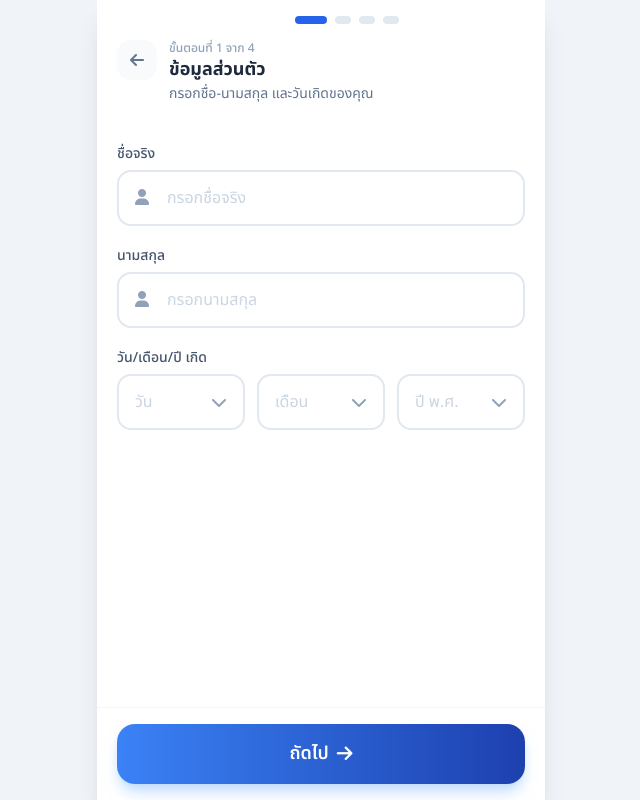
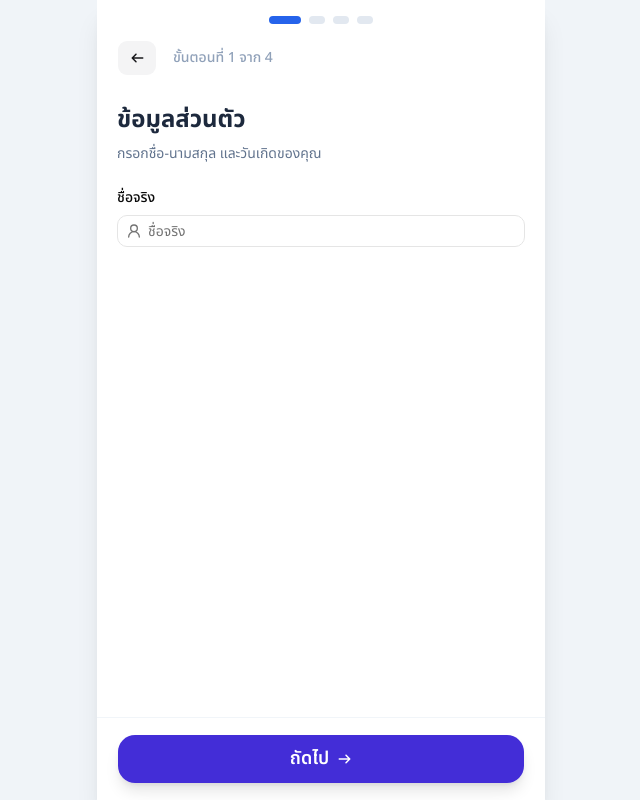
Before and after one commit to supxroek/pannam, a React (Vite) app in the folder app/frontend-liff/: page /register in a window 1280 px wide. Both pictures are taken after a click on the button "เริ่มลงทะเบียน". Shown: the whole page, without its empty margins (319-959 px from the left). Built offline with nearby package versions, Linux system fonts and the light colour scheme.

Commit message:
อัพเดท: เตรียมพร้อมปรับปรุงหน้าเว็บ 1

```diff
--- a/app/frontend-liff/src/components/register/Step1PersonalInfo.jsx
+++ b/app/frontend-liff/src/components/register/Step1PersonalInfo.jsx
@@ -2,6 +2,21 @@ import { useState, useEffect } from 'react';
 import InputField from '../ui/InputField';
 import SelectField from '../ui/SelectField';
 import { thaiMonths } from '../../constants/registerData';
+import { FontAwesomeIcon } from '@fortawesome/react-fontawesome';
+import { faCircleExclamation } from '@fortawesome/free-solid-svg-icons';
+import {
+  Field,
+  FieldDescription,
+  FieldLabel,
+} from "@/components/ui/field"
+import {
+  InputGroup,
+  InputGroupAddon,
+  InputGroupInput,
+} from "@/components/ui/input-group"
+import { UserRound } from 'lucide-react';
+import { cn } from '@/lib/utils';
+import { Input } from '../ui/input';
 
 export default function Step1PersonalInfo({ data, onChange, errors }) {
   const [day, setDay] = useState(data.birthDay || '');
@@ -30,11 +45,26 @@ export default function Step1PersonalInfo({ data, onChange, errors }) {
 
   return (
     <div className="animate-slide-in">
-      {/* <div className="mb-6">
+      <div className="mb-6">
         <h2 className="text-2xl font-bold text-slate-800 mb-2">ข้อมูลส่วนตัว</h2>
         <p className="text-slate-500 text-sm">กรอกชื่อ-นามสกุล และวันเกิดของคุณ</p>
-      </div>*/}
-      <div className="space-y-5">
+      </div>
+
+      <Field>
+        <FieldLabel htmlFor="firtname">ชื่อจริง</FieldLabel>
+        {/* <Input id="input-invalid" placeholder="Error" aria-invalid />*/}
+        <InputGroup>
+          <InputGroupInput id="firtname" placeholder="ชื่อจริง"  />
+          <InputGroupAddon align="inline-start">
+            <UserRound className="text-muted-foreground" />
+          </InputGroupAddon>
+        </InputGroup>
+        <FieldDescription className="hidden text-amber-700">
+          กรอกชื่อจริง
+        </FieldDescription>
+      </Field>
+
+      {/* <div className="space-y-5">
         <InputField
           label="ชื่อจริง"
           placeholder="กรอกชื่อจริง"
@@ -82,12 +112,12 @@ export default function Step1PersonalInfo({ data, onChange, errors }) {
           </div>
           {(errors.birthDay || errors.birthMonth || errors.birthYear) && (
             <p className="mt-1.5 text-sm text-red-500 flex items-center gap-1">
-              <i className="fas fa-circle-exclamation text-xs"></i>
+              <FontAwesomeIcon icon={faCircleExclamation} className="text-xs" />
               กรุณาระบุวันเดือนปีเกิดให้ครบถ้วน
             </p>
           )}
         </div>
-      </div>
+      </div>*/}
     </div>
   );
 }
--- a/app/frontend-liff/src/components/register/WelcomeScreen.jsx
+++ b/app/frontend-liff/src/components/register/WelcomeScreen.jsx
@@ -12,7 +12,7 @@ import { Button } from "../ui/button";
 
 export default function WelcomeScreen({ onStart }) {
   return (
-    <div className="flex flex-col items-center justify-center min-h-screen px-6 py-8 animate-fade-in-up">
+    <div className="flex flex-col items-center justify-center min-h-screen px-6 py-6 animate-fade-in-up">
       <div className="w-full max-w-sm">
         {/* Logo & Title */}
         <div className="text-center mb-8">
--- a/app/frontend-liff/src/components/ui/tooltip.jsx
+++ b/app/frontend-liff/src/components/ui/tooltip.jsx
@@ -54,7 +54,7 @@ function TooltipContent({
           {...props}
         >
           {children}
-          <TooltipPrimitive.Arrow className="z-50 size-2.5 translate-y-[calc(-50%-2px)] rotate-45 rounded-[2px] bg-foreground fill-foreground data-[side=bottom]:top-1 data-[side=inline-end]:top-1/2! data-[side=inline-end]:-left-1 data-[side=inline-end]:-translate-y-1/2 data-[side=inline-start]:top-1/2! data-[side=inline-start]:-right-1 data-[side=inline-start]:-translate-y-1/2 data-[side=left]:top-1/2! data-[side=left]:-right-1 data-[side=left]:-translate-y-1/2 data-[side=right]:top-1/2! data-[side=right]:-left-1 data-[side=right]:-translate-y-1/2 data-[side=top]:-bottom-2.5" />
+          <TooltipPrimitive.Arrow className="z-50 size-2.5 translate-y-[calc(-50%-2px)] rotate-45 rounded-xs bg-foreground fill-foreground data-[side=bottom]:top-1 data-[side=inline-end]:top-1/2! data-[side=inline-end]:-left-1 data-[side=inline-end]:-translate-y-1/2 data-[side=inline-start]:top-1/2! data-[side=inline-start]:-right-1 data-[side=inline-start]:-translate-y-1/2 data-[side=left]:top-1/2! data-[side=left]:-right-1 data-[side=left]:-translate-y-1/2 data-[side=right]:top-1/2! data-[side=right]:-left-1 data-[side=right]:-translate-y-1/2 data-[side=top]:-bottom-2.5" />
         </TooltipPrimitive.Popup>
       </TooltipPrimitive.Positioner>
     </TooltipPrimitive.Portal>
--- a/app/frontend-liff/src/pages/Register.jsx
+++ b/app/frontend-liff/src/pages/Register.jsx
@@ -6,9 +6,10 @@ import Step2ContactInfo from '../components/register/Step2ContactInfo';
 import Step3AddressInfo from '../components/register/Step3AddressInfo';
 import Step4Review from '../components/register/Step4Review';
 import SuccessScreen from '../components/register/SuccessScreen';
+import { FontAwesomeIcon } from '@fortawesome/react-fontawesome';
+import { faArrowLeft, faArrowRight } from '@fortawesome/free-solid-svg-icons';
+import { Button } from '@/components/ui/button';
 
-const stepTitles = ['ข้อมูลส่วนตัว', 'ข้อมูลติดต่อ', 'ที่อยู่', 'ตรวจสอบ'];
-const stepSubTitles = ['กรอกชื่อ-นามสกุล และวันเกิดของคุณ', 'กรอกเลขบัตรประชาชนและเบอร์โทรศัพท์', 'เลือกหมู่บ้านและระบุที่อยู่ของคุณ', 'กรุณาตรวจสอบความถูกต้องก่อนยืนยัน']
 const TOTAL_FORM_STEPS = 4;
 
 export default function Register() {
@@ -79,7 +80,7 @@ export default function Register() {
   };
 
   const handleBack = () => {
-    if (step > 1) setStep((prev) => prev - 1);
+    if (step > 0) setStep((prev) => prev - 1);
   };
 
   const handleGoToStep = (targetStep) => {
@@ -123,29 +124,28 @@ export default function Register() {
       <div className="flex-1 flex flex-col max-w-md mx-auto w-full bg-white min-h-screen shadow-xl">
         {/* Sticky Header */}
         <div className="sticky top-0 z-40 bg-white/95 backdrop-blur-sm px-5 pt-4 pb-3">
-          <div className="flex items-center gap-3 mb-3">
-            {step > 0 && (
-              <button
-                onClick={handleBack}
-                className="w-10 h-10 rounded-xl bg-slate-50 flex items-center justify-center text-slate-500 hover:bg-slate-100 active:scale-95 transition-all cursor-pointer"
-              >
-                <i className="fas fa-arrow-left"></i>
-              </button>
-            )}
+          <div className="flex items-center gap-3">
+
             <div className="flex-1">
               <StepIndicator
                 currentStep={step - 1}
                 totalSteps={TOTAL_FORM_STEPS}
               />
-              <p className="text-xs text-slate-400 font-medium">
-                ขั้นตอนที่ {step} จาก {TOTAL_FORM_STEPS}
-              </p>
-              <h1 className="text-lg font-bold text-slate-800">
-                {stepTitles[step - 1]}
-              </h1>
-              <p className='text-slate-500 text-sm'>
-                {stepSubTitles[step - 1]}
-              </p>
+
+              <div className="flex items-center gap-4">
+                {step > 0 && (
+                  <Button
+                    onClick={handleBack}
+                    variant='secondary'
+                    className="w-10 h-9"
+                  >
+                    <FontAwesomeIcon icon={faArrowLeft} className="text-xs" />
+                  </Button>
+                )}
+                <p className="text-sm text-slate-400 font-medium">
+                  ขั้นตอนที่ {step} จาก {TOTAL_FORM_STEPS}
+                </p>
+              </div>
             </div>
           </div>
         </div>
@@ -188,13 +188,13 @@ export default function Register() {
         {/* Sticky Bottom Button (Steps 1-3 only) */}
         {step < 4 && (
           <div className="sticky bottom-0 bg-white/95 backdrop-blur-sm border-t border-slate-100 px-5 py-4">
-            <button
+            <Button
               onClick={handleNext}
-              className="w-full bg-linear-to-r from-[#3b82f6] to-[#1e40af] text-white font-semibold py-4 rounded-2xl shadow-lg shadow-blue-200 hover:shadow-xl hover:shadow-blue-300 active:scale-[0.98] transition-all duration-200 text-lg flex items-center justify-center gap-2 cursor-pointer"
+              className="w-full text-white font-semibold py-6 rounded-2xl shadow-lg hover:scale-98 hover:ring-2 hover:ring-blue-900 text-lg flex items-center justify-center gap-2"
             >
               <span>ถัดไป</span>
-              <i className="fas fa-arrow-right"></i>
-            </button>
+              <FontAwesomeIcon icon={faArrowRight} className="text-xs" />
+            </Button>
           </div>
         )}
       </div>
--- a/app/frontend-liff/vite.config.js
+++ b/app/frontend-liff/vite.config.js
@@ -12,4 +12,10 @@ export default defineConfig({
       "@": path.resolve(import.meta.dirname, "./src"),
     },
   },
+  server: {
+    host: true,
+    allowedHosts: [
+      "http://laptop-4cksqgun.tailc35acc.ts.net",
+    ]
+  }
 });
```
